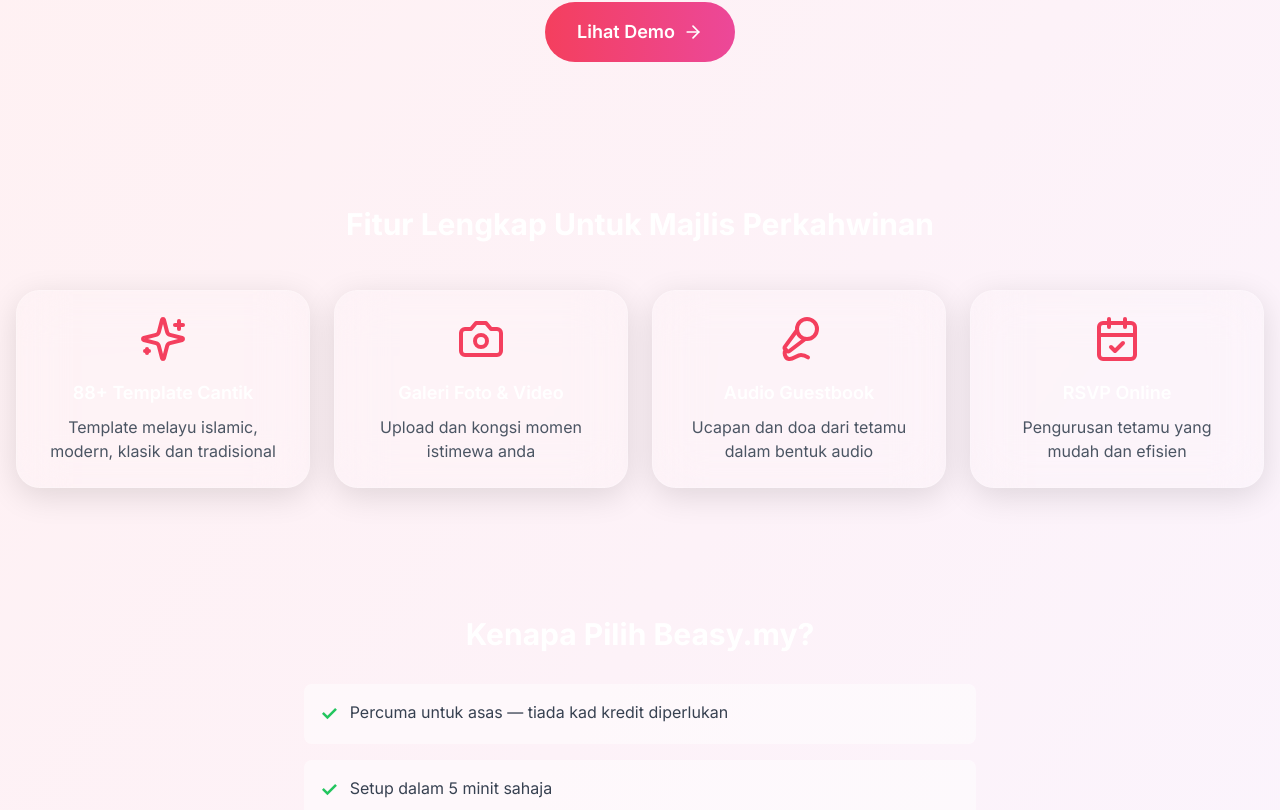
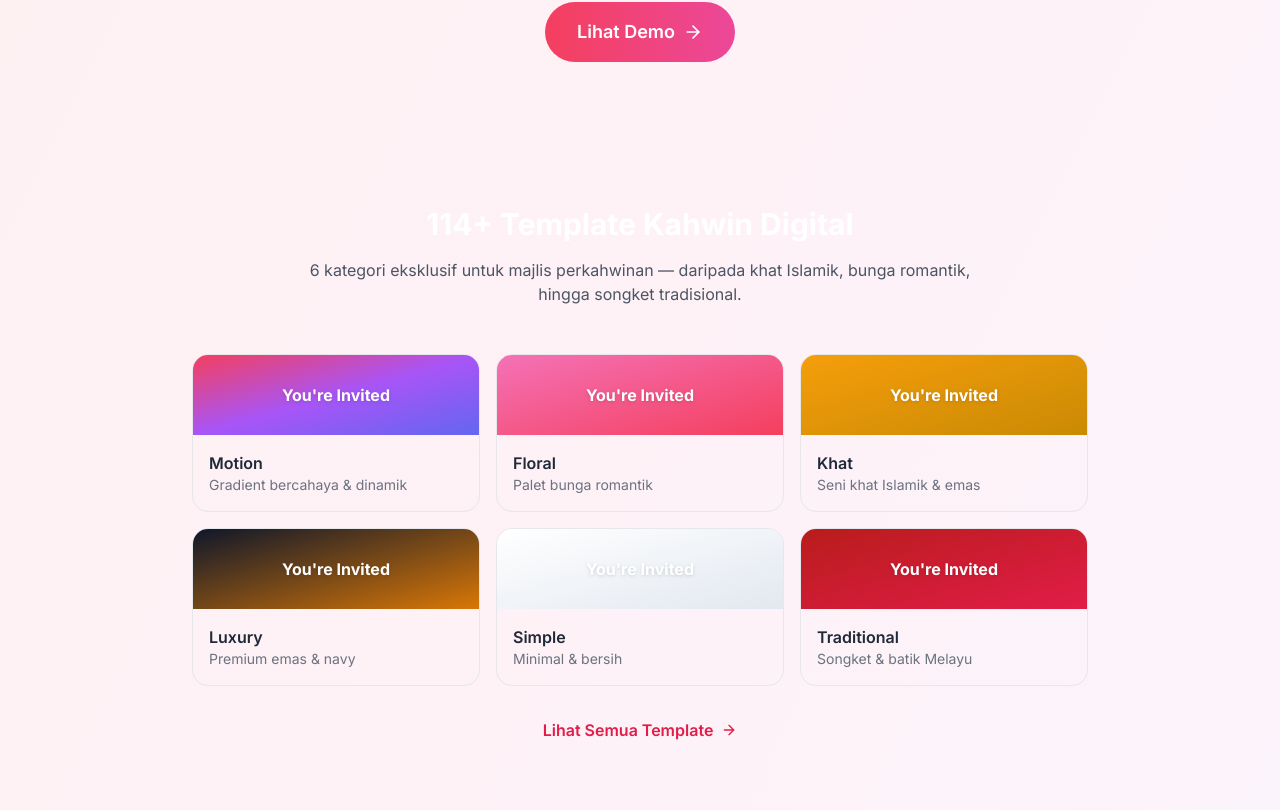
Before and after one commit to dmbijan/beasy-my, a Next.js app: page /events/wedding in a window 1280 px wide. Shown: the part 310-1120 px from the top of the page. Built offline with nearby package versions, Linux system fonts and the light colour scheme; no server answers; a web font is replaced by a local one.

Commit message:
chore: fix lint script, update wedding landing & demo, show template name in portal, fix audit test mocks

```diff
--- a/package.json
+++ b/package.json
@@ -6,7 +6,8 @@
     "dev": "next dev",
     "build": "next build",
     "start": "next start",
-    "lint": "next lint"
+    "lint": "eslint .",
+    "typecheck": "tsc --noEmit"
   },
   "dependencies": {
     "@auth/core": "^0.34.2",
@@ -38,6 +39,7 @@
     "zod": "^3.23.8"
   },
   "devDependencies": {
+    "@eslint/eslintrc": "^3.3.7",
     "@tailwindcss/typography": "^0.5.15",
     "@types/node": "^22.7.6",
     "@types/react": "^18.3.11",
--- a/src/app/e/[eventSlug]/page.tsx
+++ b/src/app/e/[eventSlug]/page.tsx
@@ -196,6 +196,19 @@ export default function EventPortalPage() {
               <Sparkles className="w-3 h-3" />
               {(eventData.eventType || 'other').charAt(0).toUpperCase() + (eventData.eventType || 'other').slice(1)}
             </span>
+
+            {/* Template name (derived from accent colour) */}
+            {(() => {
+              const tpl = templateByAccentColor(eventData.accentColor)
+              if (!tpl) return null
+              return (
+                <div className="text-xs text-white/40 mb-2 tracking-wide">
+                  Template: <span className="text-white/70 font-medium">{tpl.name}</span>
+                  <span className="mx-1.5 text-white/25">•</span>
+                  <span className="text-white/50">{tpl.category}</span>
+                </div>
+              )
+            })()}
 
             {/* Couple identity (Galeri Kawen-style) */}
             {eventData.customization?.monogram && (
--- a/src/app/e/demo-perkahwinan-aiman-sarah/page.tsx
+++ b/src/app/e/demo-perkahwinan-aiman-sarah/page.tsx
@@ -13,6 +13,8 @@ import WishForm from "@/components/widgets/WishForm"
 import AudioGuestbook from "@/components/widgets/AudioGuestbook"
 import VideoGuestbook from "@/components/widgets/VideoGuestbook"
 import { MapPin, Calendar, Utensils, Camera, Heart, QrCode, CreditCard, Sparkles, HomeIcon, Heart as HeartIcon, Download, Music, Navigation, Video } from "lucide-react"
+import { themePageGradient, accentWithAlpha } from "@/lib/theme-styles"
+import { MotifOverlay } from "@/components/ui/TemplateMotif"
 
 export default function EventPortalPage() {
   const params = useParams()
@@ -72,11 +74,12 @@ export default function EventPortalPage() {
   }
 
   return (
-    <div className="min-h-screen mesh-gradient pb-32">
-      <motion.div initial={{ opacity: 0, y: -20 }} animate={{ opacity: 1, y: 0 }} className="relative px-4 pt-8 pb-6">
+    <div className="min-h-screen pb-32 relative overflow-hidden" style={{ background: themePageGradient('elegant') }}>
+      <MotifOverlay kind="khat" accent="#ca8a04" />
+      <motion.div initial={{ opacity: 0, y: -20 }} animate={{ opacity: 1, y: 0 }} className="relative z-10 px-4 pt-8 pb-6">
         <GlassCard variant="light" className="mb-6">
           <div className="text-center">
-            <span className="inline-flex items-center gap-1.5 px-3 py-1 rounded-full bg-rose-500/20 border border-rose-500/30 text-xs font-medium text-rose-300 mb-3">
+            <span className="inline-flex items-center gap-1.5 px-3 py-1 rounded-full text-xs font-medium mb-3" style={{ backgroundColor: 'rgba(212,175,55,0.2)', border: '1px solid rgba(212,175,55,0.35)', color: '#d4af37' }}>
               <HeartIcon className="w-3 h-3" /> Wedding
             </span>
             <h1 className="text-2xl sm:text-3xl font-bold text-white mb-2">{eventData.title}</h1>
@@ -102,7 +105,7 @@ export default function EventPortalPage() {
         )}
       </motion.div>
 
-      <div className="px-4 space-y-6">
+      <div className="relative z-10 px-4 space-y-6">
         <AnimatePresence mode="wait">
           {activeModule === "home" && (
             <motion.div key="home" initial={{ opacity: 0, y: 20 }} animate={{ opacity: 1, y: 0 }} exit={{ opacity: 0, y: -20 }} className="space-y-6">
--- a/src/app/events/wedding/page.tsx
+++ b/src/app/events/wedding/page.tsx
@@ -17,10 +17,19 @@ export const metadata: Metadata = {
 }
 
 const features = [
-  { icon: Sparkles, title: "88+ Template Cantik", desc: "Template melayu islamic, modern, klasik dan tradisional" },
+  { icon: Sparkles, title: "114+ Template Kahwin", desc: "Motion, Floral, Khat Islamik, Luxury, Simple & Traditional" },
   { icon: Camera, title: "Galeri Foto & Video", desc: "Upload dan kongsi momen istimewa anda" },
   { icon: Mic2, title: "Audio Guestbook", desc: "Ucapan dan doa dari tetamu dalam bentuk audio" },
   { icon: CalendarCheck, title: "RSVP Online", desc: "Pengurusan tetamu yang mudah dan efisien" },
+]
+
+const weddingCategories = [
+  { name: "Motion", desc: "Gradient bercahaya & dinamik", gradient: "from-rose-500 via-purple-500 to-indigo-500" },
+  { name: "Floral", desc: "Palet bunga romantik", gradient: "from-pink-400 to-rose-500" },
+  { name: "Khat", desc: "Seni khat Islamik & emas", gradient: "from-amber-500 to-yellow-600" },
+  { name: "Luxury", desc: "Premium emas & navy", gradient: "from-slate-900 to-amber-600" },
+  { name: "Simple", desc: "Minimal & bersih", gradient: "from-white to-slate-200" },
+  { name: "Traditional", desc: "Songket & batik Melayu", gradient: "from-red-700 to-rose-600" },
 ]
 
 const benefits = [
@@ -47,6 +56,34 @@ export default function WeddingLanding() {
         <Link href="/e/demo-perkahwinan-aiman-sarah" className="inline-flex items-center gap-2 bg-gradient-to-r from-rose-500 to-pink-500 text-white px-8 py-4 rounded-full text-lg font-semibold hover:shadow-lg transition-all">
           Lihat Demo <ArrowRight className="w-5 h-5" />
         </Link>
+      </section>
+
+      {/* Template Categories */}
+      <section className="container mx-auto px-4 py-16">
+        <h2 className="text-3xl font-bold text-center mb-4">114+ Template Kahwin Digital</h2>
+        <p className="text-center text-gray-600 mb-12 max-w-2xl mx-auto">
+          6 kategori eksklusif untuk majlis perkahwinan — daripada khat Islamik, bunga romantik, hingga songket tradisional.
+        </p>
+        <div className="grid grid-cols-2 sm:grid-cols-3 gap-4 max-w-4xl mx-auto">
+          {weddingCategories.map((cat, i) => (
+            <Link key={i} href="/templates" className="block group">
+              <div className="rounded-2xl overflow-hidden border border-gray-200 hover:shadow-lg transition-all">
+                <div className={`h-20 bg-gradient-to-br ${cat.gradient} flex items-center justify-center`}>
+                  <span className="text-white font-bold drop-shadow">You're Invited</span>
+                </div>
+                <div className="p-4">
+                  <h3 className="font-semibold text-gray-800 group-hover:text-rose-600 transition">{cat.name}</h3>
+                  <p className="text-sm text-gray-500">{cat.desc}</p>
+                </div>
+              </div>
+            </Link>
+          ))}
+        </div>
+        <div className="text-center mt-8">
+          <Link href="/templates" className="inline-flex items-center gap-2 text-rose-600 font-semibold hover:text-rose-700 transition">
+            Lihat Semua Template <ArrowRight className="w-4 h-4" />
+          </Link>
+        </div>
       </section>
 
       {/* Features Grid */}
```
Also changed, not shown: eslint.config.mjs (added, +19 -0 lines), tests/event-guest-audit.cjs (+6 -2 lines), 1 other file (tests, documents, lock files or other folders).
